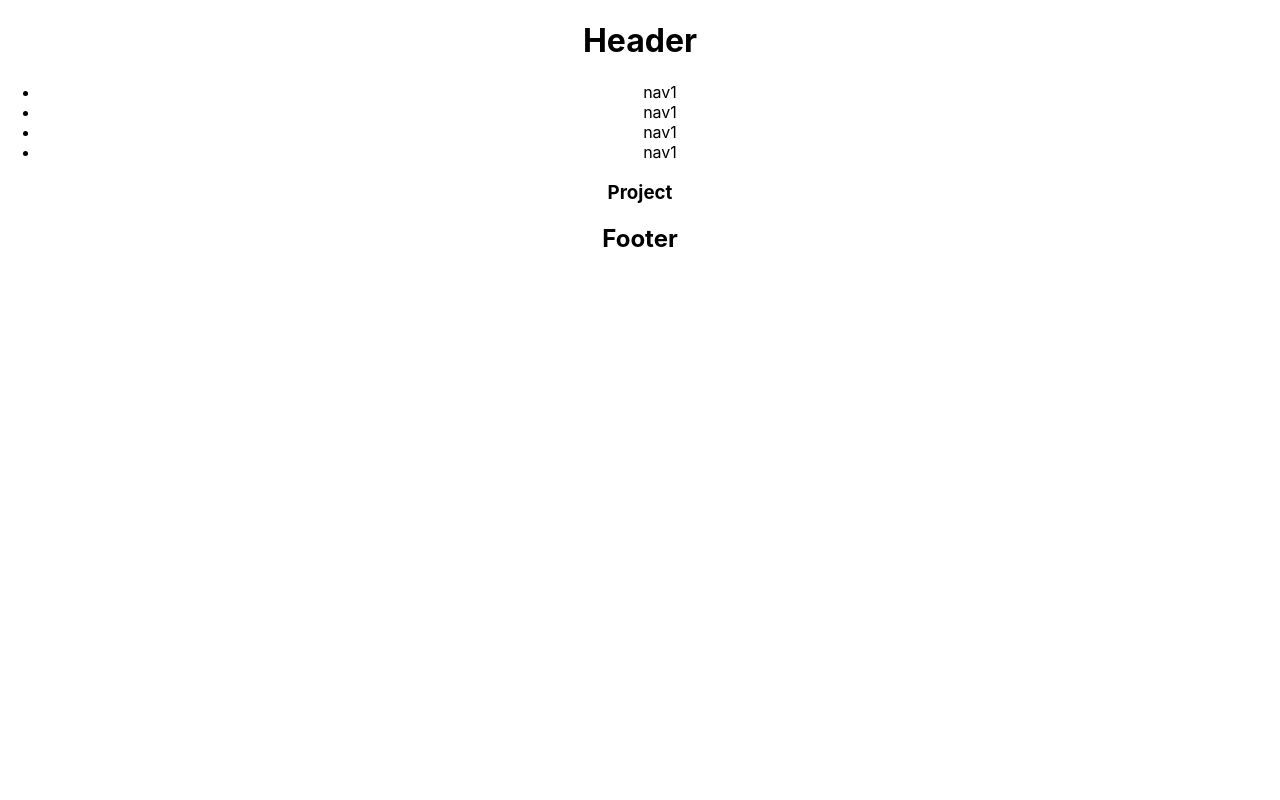
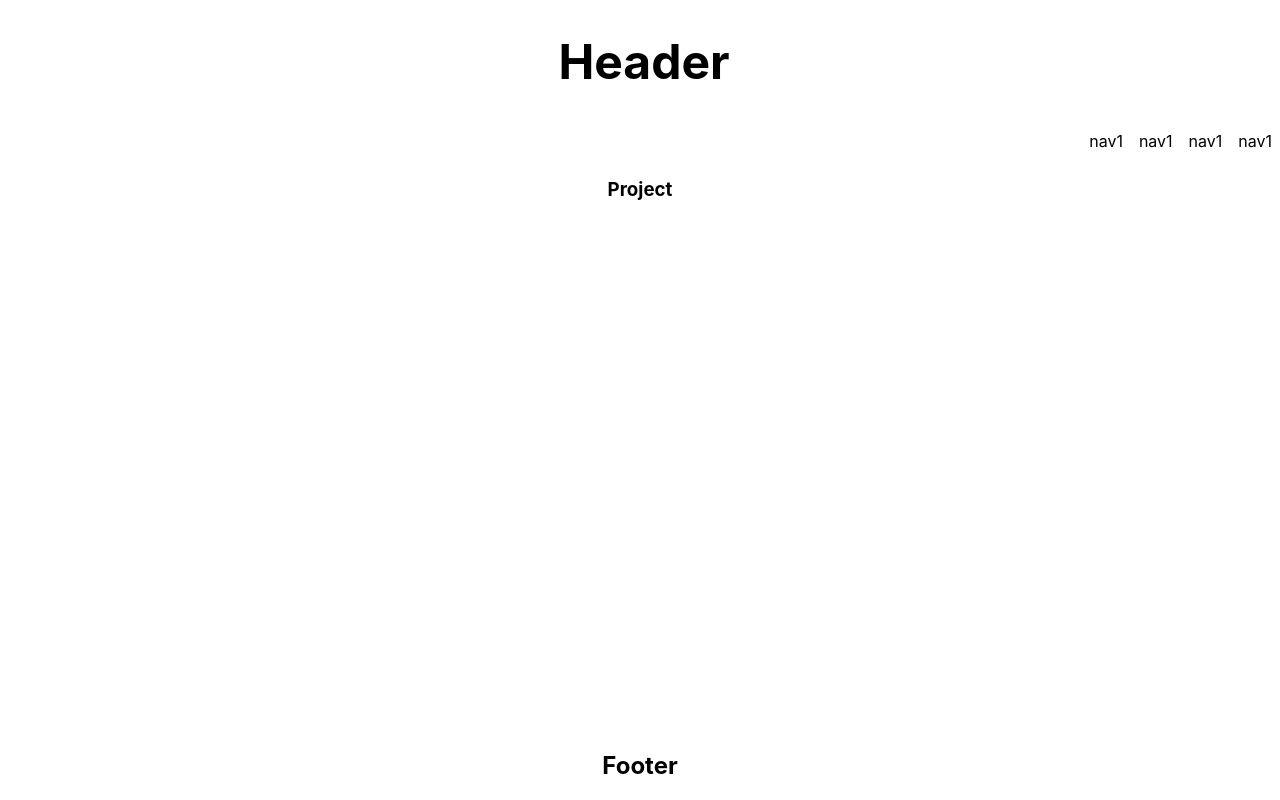
Before and after one commit to yogs0ddhoth/React-Portfolio-Template, a React (Create React App) app: page / in a window 1280 px wide. Built offline with nearby package versions, Linux system fonts and the light colour scheme; the HTML template or start-up script is replaced by a standard one.

Commit message:
flexbox row styling created

```diff
--- a/src/styles/Footer.css
+++ b/src/styles/Footer.css
@@ -0,0 +1,12 @@
+.footer {
+  width:100%;
+  position: absolute;
+  bottom: 0;
+  display: flex;
+  flex-direction: row;
+  justify-content: center;
+}
+
+div.footer > * {
+  align-items: center;
+}
--- a/src/styles/Header.css
+++ b/src/styles/Header.css
@@ -0,0 +1,12 @@
+.header {
+  width: 100%;
+  display: flex;
+  flex-direction: row;
+  justify-content: space-around;
+}
+
+h1 {
+  /* align-self: center; */
+  padding-left: .5rem;
+  font-size: 3rem;
+}
--- a/src/styles/Navigation.css
+++ b/src/styles/Navigation.css
@@ -0,0 +1,16 @@
+.navDiv {
+  margin-left: auto;
+  align-self: center;
+}
+
+.navbar > ul {
+  list-style-type: none;
+  display: flex;
+  flex-direction: row;
+  justify-content: end;
+}
+
+li {
+  text-decoration: none;
+  padding: .5rem;
+}
```
